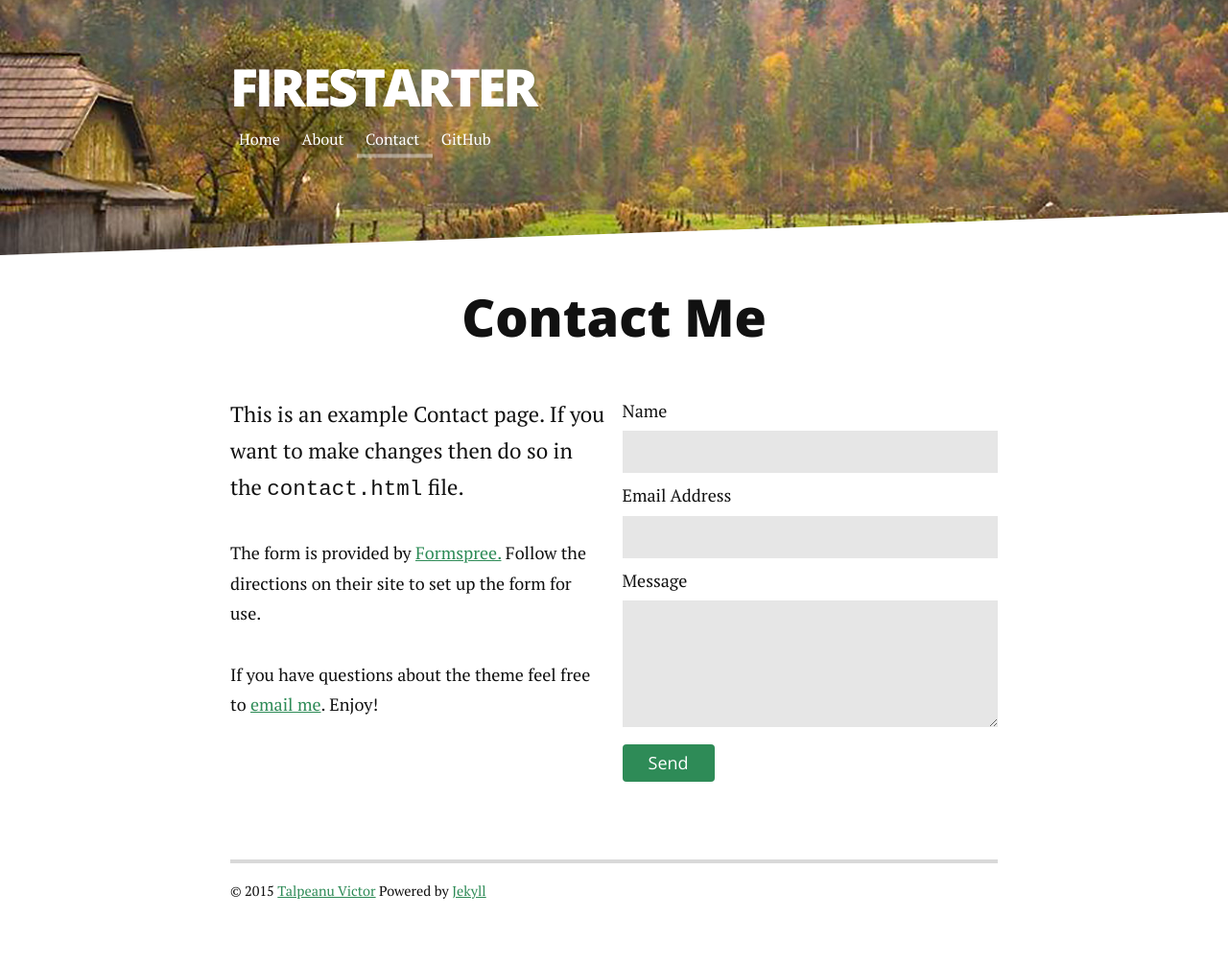
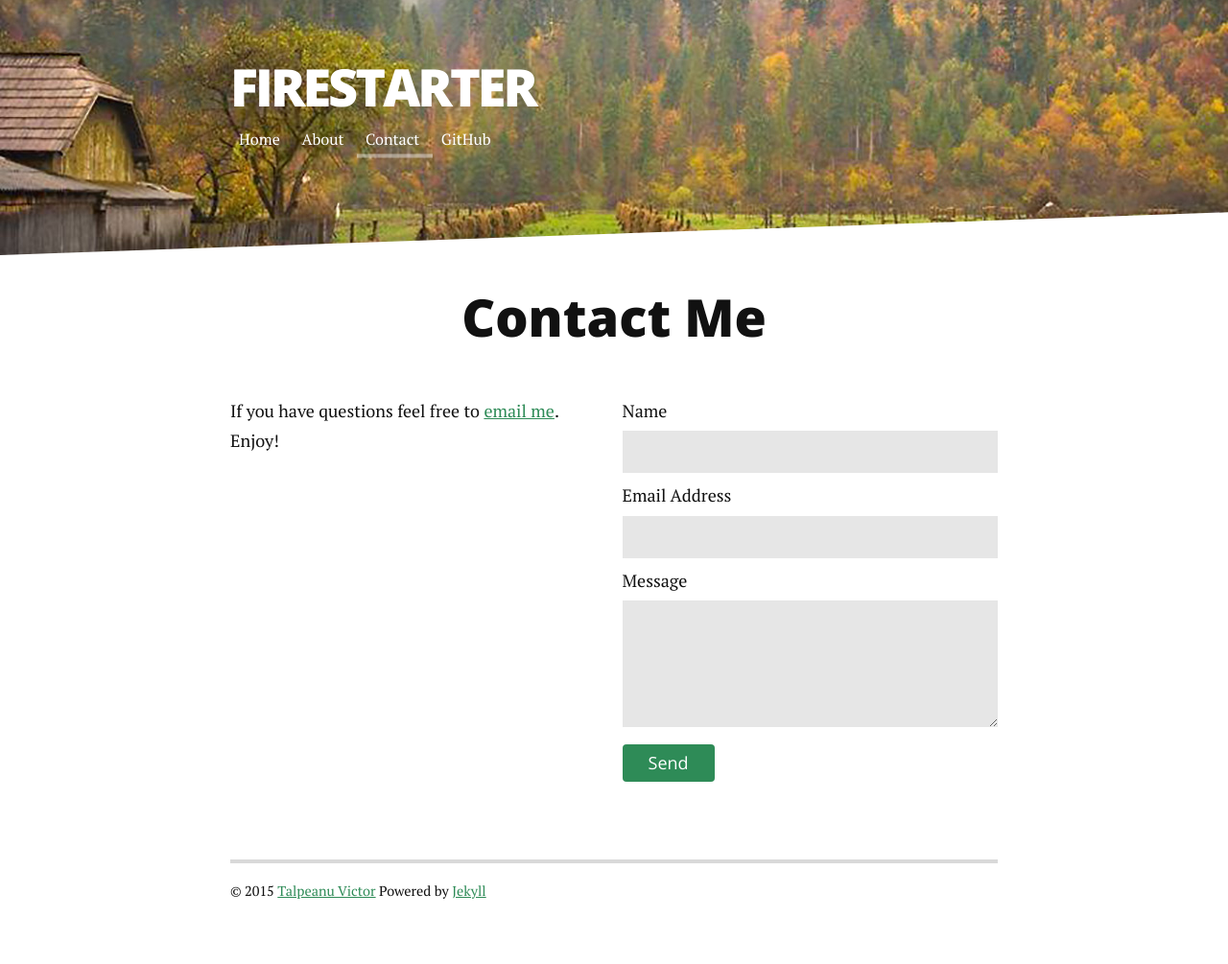
Before and after one commit to victor-talpeanu/victor-talpeanu.github.io, a Jekyll site: the page built from contact.md, in a window 1280 px wide. Shown: the whole page at 96% size. Built offline with Jekyll 4.4.1, drawn with Linux system fonts in a browser that asks for light colours; nearby versions of some CDN libraries; Markdown is read by kramdown in place of the engine named in the settings.

Commit message:
change contact

```diff
--- a/contact.md
+++ b/contact.md
@@ -6,9 +6,7 @@
 <div id="contact">
   <h1 class="pageTitle">Contact Me</h1>
   <div class="contactContent">
-    <p class="intro">This is an example Contact page. If you want to make changes then do so in the <code>contact.html</code> file.</p>
-    <p>The form is provided by <a href="http://formspree.io/">Formspree.</a> Follow the directions on their site to set up the form for use.</p>
-    <p>If you have questions about the theme feel free to <a href="mailto:victor.talpeanu@gmail.com">email me</a>. Enjoy!</p>
+    <p>If you have questions feel free to <a href="mailto:victor.talpeanu@gmail.com">email me</a>. Enjoy!</p>
   </div>
   <form action="http://formspree.io/victor.talpeanu@gmail.com" method="POST">
     <label for="name">Name</label>
```
